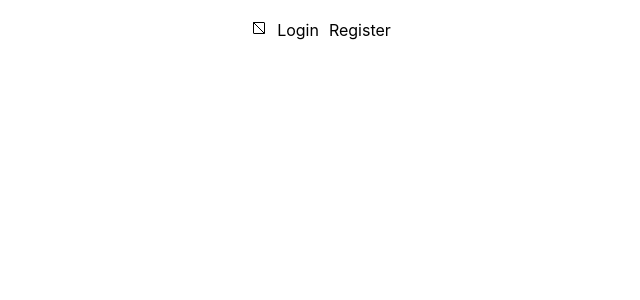
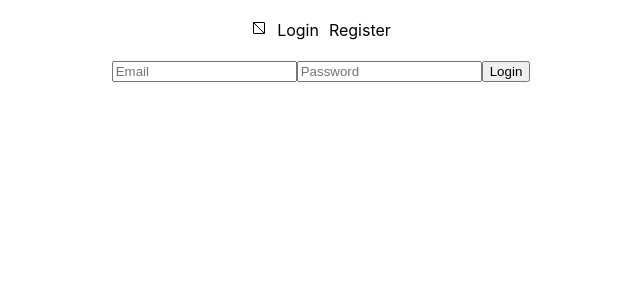
Before and after one commit to JustinasVe/React-exam, a React (Create React App) app: page /login in a window 1280 px wide. Before the commit this address had no page. Shown: the top 300 px of the page, without its empty margins (319-959 px from the left). Built offline with nearby package versions, Linux system fonts and the light colour scheme.

Commit message:
updated register-login pages

```diff
--- a/src/App.js
+++ b/src/App.js
@@ -2,6 +2,9 @@ import { Routes, Route } from 'react-router-dom';
 import { Navigation } from './components/Navigation/Navigation';
 import { LoginPage } from './views/LoginPage/LoginPage';
 import { RegisterPage } from './views/RegisterPage/RegisterPage';
+import { HomePage } from './views/HomePage/HomePage';
+import { AddPage } from './views/AddPage/AddPage';
+import { PageLayout } from './components/PageLayout/PageLayout';
 import './App.css';
 
 function App() {
@@ -9,8 +12,12 @@ function App() {
     <div className="App">
       <Navigation />
       <Routes>
-        <Route path="/" element={<LoginPage/>} />
+        <Route path="/" element={<PageLayout/>}>
+          <Route index element={<HomePage/>} />
+          <Route path="/add" element={<AddPage/>} />
+        </Route>
         <Route path="/register" element={<RegisterPage/>} />
+        <Route path="/login" element={<LoginPage/>} />
       </Routes>
     </div>
   );
--- a/src/components/Navigation/Navigation.js
+++ b/src/components/Navigation/Navigation.js
@@ -6,7 +6,7 @@ export const Navigation = () => {
     return (
         <div className='navigation'>
             <Placeholder />
-            <Link className='link' to="/">Login</Link>
+            <Link className='link' to="/login">Login</Link>
             <Link className='link' to="/register">Register</Link>
         </div>
     )
--- /dev/null
+++ b/src/components/PageLayout/PageLayout.js
@@ -0,0 +1,9 @@
+import { Outlet, Navigate } from "react-router-dom"
+
+export const PageLayout = ({user}) => {
+    if (!user) {
+        return <Navigate to="/login" />
+    }
+
+    return <Outlet/>
+}
--- /dev/null
+++ b/src/views/AddPage/AddPage.js
@@ -0,0 +1,7 @@
+export const AddPage = () => {
+    return (
+        <div>
+            <h2>Add Page</h2>
+        </div>
+    )
+}
--- /dev/null
+++ b/src/views/HomePage/HomePage.js
@@ -0,0 +1,7 @@
+export const HomePage = () => {
+    return (
+        <div>
+            <h2>Home Page</h2>
+        </div>
+    )
+}
--- a/src/views/LoginPage/LoginPage.js
+++ b/src/views/LoginPage/LoginPage.js
@@ -1,10 +1,14 @@
 import { useState } from "react";
+import { useNavigate } from "react-router-dom";
 import { BASE_URL } from "../../utils/constants";
 
 
 export const LoginPage = () => {
+    const navigate = useNavigate();
 
     const [error, setError] = useState('');
+    const [email, setEmail] = useState('');
+    const [password, setPassword] = useState('');
 
     const handleLogin = (e) => {
         e.preventDefault();
@@ -14,8 +18,8 @@ export const LoginPage = () => {
                 'Content-Type': 'application/json'
             },
             body: JSON.stringify({
-                email: 'test123@gmail.com',
-                // password: 'test123'
+                email: email,
+                password: password
             })
         })
         .then(res => res.json())
@@ -24,17 +28,21 @@ export const LoginPage = () => {
             if (data.err) {
                 setError(data.err);
             } else {
-                localStorage.setItem("token", data.token);
+                localStorage.setItem("token", data.token)
+                navigate('/')
             }
         })
     }
+
+    const handleEmailChange = (event) => setEmail(event.target.value);
+    const handlePasswordChange = (event) => setPassword(event.target.value);
 
     return (
         <div>
             {error && <h3>{error}</h3>}
             <form onSubmit={handleLogin} >
-                <input placeholder="Email" type={"email"} />
-                <input placeholder="Password" type={"password"} />
+                <input placeholder="Email" type={"email"} onChange={handleEmailChange}/>
+                <input placeholder="Password" type={"password"} onChange={handlePasswordChange}/>
                 <button>Login</button>
             </form>
         </div>
--- a/src/views/RegisterPage/RegisterPage.js
+++ b/src/views/RegisterPage/RegisterPage.js
@@ -6,17 +6,19 @@ export const RegisterPage = () => {
     const navigate = useNavigate();
 
     const [error, setError] = useState('');
+    const [email, setEmail] = useState('');
+    const [password, setPassword] = useState('');
 
-    const handleRegister = (e) => {
-        e.preventDefault();
+    const handleRegister = (event) => {
+        event.preventDefault();
         fetch(`${BASE_URL}/auth/register`, {
             method:'POST',
             headers: {
                 'Content-Type': 'application/json'
             },
             body: JSON.stringify({
-                email: 'test123@gmail.com',
-                password: 'test123'
+                email: email,
+                password: password
             })
         })
         .then(res => res.json())
@@ -25,17 +27,20 @@ export const RegisterPage = () => {
             if (data.err) {
                 setError(data.err);
             } else {
-                navigate("/");
+                navigate('/login')
             }
         })
     }
+
+    const handleEmailChange = (event) => setEmail(event.target.value);
+    const handlePasswordChange = (event) => setPassword(event.target.value);
 
     return (
         <div>
             {error && <h3>{error}</h3>}
             <form onSubmit={handleRegister}>
-                <input placeholder="Email" type={"email"} />
-                <input placeholder="Password" type={"password"}/>
+                <input placeholder="Email" type={"email"}  onChange={handleEmailChange} />
+                <input placeholder="Password" type={"password"} onChange={handlePasswordChange} />
                 <button>Register</button>
             </form>
         </div>
```
